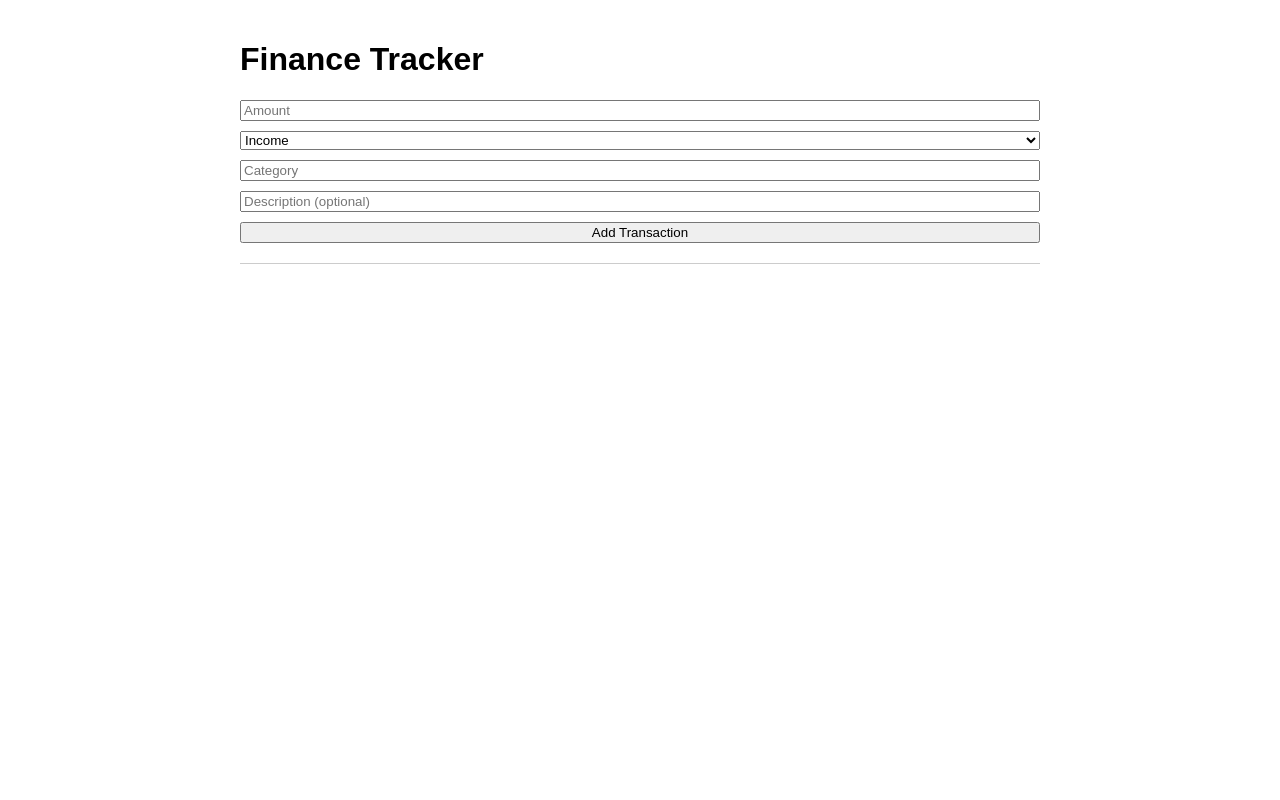
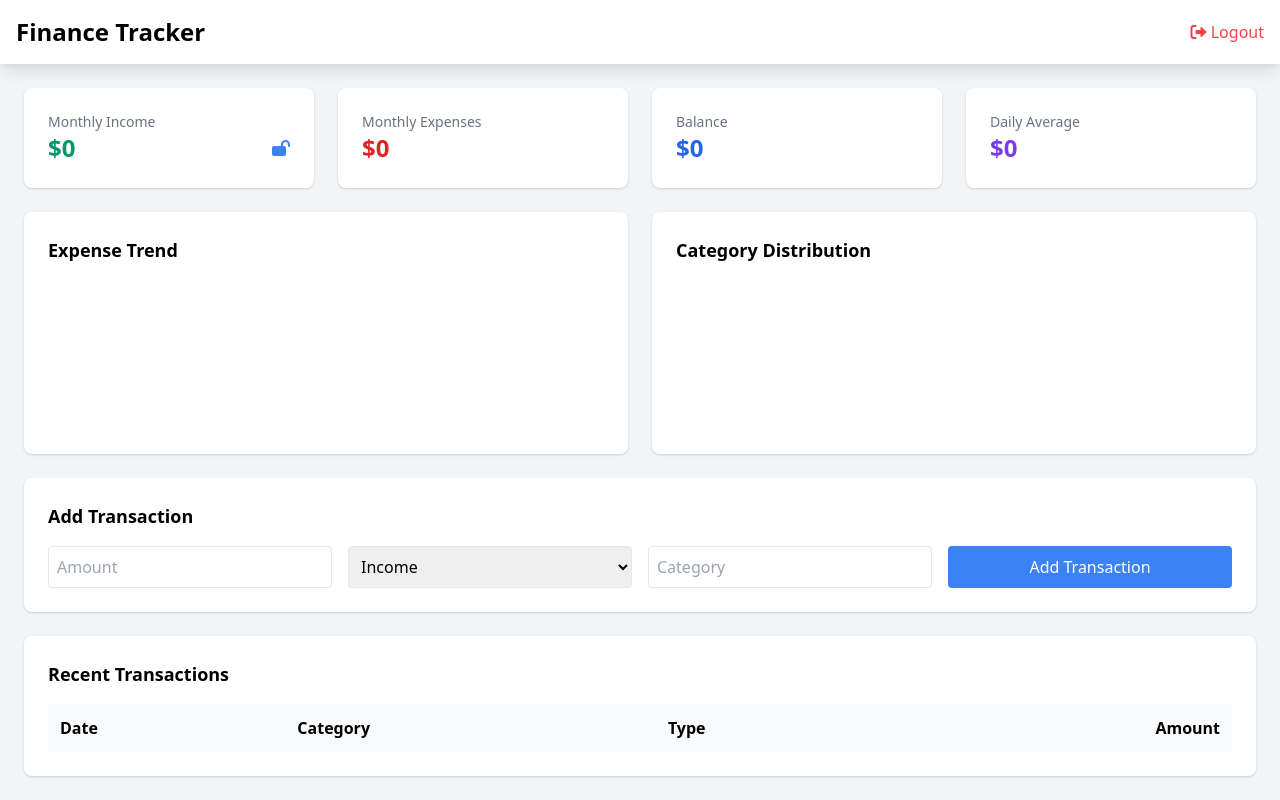
Before and after one commit to neha-369-tes/finance_tracker, a Flask app: page / in a window 1280 px wide. Run offline with Flask 2, Linux system fonts and the light colour scheme; the visitor is signed in with stand-in values (Sample User, id 1); lists and menus that the app fills with data are empty; a map, chart or similar area stays blank.

Commit message:
Update index.html

```diff
--- a/templates/index.html
+++ b/templates/index.html
@@ -2,84 +2,147 @@
 <html lang="en">
 <head>
     <meta charset="UTF-8">
-    <title>Finance Tracker</title>
-    <style>
-        body {
-            font-family: Arial, sans-serif;
-            max-width: 800px;
-            margin: 0 auto;
-            padding: 20px;
-        }
-        #transaction-form {
-            display: flex;
-            flex-direction: column;
-            gap: 10px;
-            margin-bottom: 20px;
-        }
-        #transactions-list {
-            border-top: 1px solid #ccc;
-        }
-        .transaction {
-            display: flex;
-            justify-content: space-between;
-            padding: 10px 0;
-            border-bottom: 1px solid #eee;
-        }
-    </style>
+    <meta name="viewport" content="width=device-width, initial-scale=1.0">
+    <title>Finance Tracker Dashboard</title>
+    <link href="https://cdn.jsdelivr.net/npm/tailwindcss@2.2.19/dist/tailwind.min.css" rel="stylesheet">
+    <script src="https://cdn.jsdelivr.net/npm/chart.js"></script>
+    <link href="https://cdnjs.cloudflare.com/ajax/libs/font-awesome/6.0.0/css/all.min.css" rel="stylesheet">
 </head>
-<body>
-    <h1>Finance Tracker</h1>
+<body class="bg-gray-100">
+    <nav class="bg-white shadow-lg p-4">
+        <div class="container mx-auto flex justify-between items-center">
+            <h1 class="text-2xl font-bold">Finance Tracker</h1>
+            <div class="flex items-center space-x-4">
+                <span id="userName" class="text-gray-600"></span>
+                <a href="/logout" class="text-red-500 hover:text-red-700">
+                    <i class="fas fa-sign-out-alt"></i> Logout
+                </a>
+            </div>
+        </div>
+    </nav>
 
-    <form id="transaction-form">
-        <input type="number" id="amount" placeholder="Amount" required>
-        <select id="type" required>
-            <option value="income">Income</option>
-            <option value="expense">Expense</option>
-        </select>
-        <input type="text" id="category" placeholder="Category" required>
-        <input type="text" id="description" placeholder="Description (optional)">
-        <button type="submit">Add Transaction</button>
-    </form>
+    <div class="container mx-auto p-6">
+        <!-- Summary Cards -->
+        <div class="grid grid-cols-1 md:grid-cols-4 gap-6 mb-6">
+            <div class="bg-white rounded-lg shadow p-6">
+                <h3 class="text-gray-500 text-sm">Monthly Income</h3>
+                <div class="flex items-center justify-between">
+                    <p class="text-2xl font-bold text-green-600" id="monthlyIncome">$0</p>
+                    <button id="lockIncome" class="text-blue-500 hover:text-blue-700">
+                        <i class="fas fa-lock-open"></i>
+                    </button>
+                </div>
+            </div>
+            <div class="bg-white rounded-lg shadow p-6">
+                <h3 class="text-gray-500 text-sm">Monthly Expenses</h3>
+                <p class="text-2xl font-bold text-red-600" id="monthlyExpenses">$0</p>
+            </div>
+            <div class="bg-white rounded-lg shadow p-6">
+                <h3 class="text-gray-500 text-sm">Balance</h3>
+                <p class="text-2xl font-bold text-blue-600" id="balance">$0</p>
+            </div>
+            <div class="bg-white rounded-lg shadow p-6">
+                <h3 class="text-gray-500 text-sm">Daily Average</h3>
+                <p class="text-2xl font-bold text-purple-600" id="dailyAverage">$0</p>
+            </div>
+        </div>
 
-    <div id="transactions-list"></div>
+        <!-- Charts Section -->
+        <div class="grid grid-cols-1 md:grid-cols-2 gap-6 mb-6">
+            <div class="bg-white rounded-lg shadow p-6">
+                <h3 class="text-lg font-semibold mb-4">Expense Trend</h3>
+                <canvas id="expenseChart"></canvas>
+            </div>
+            <div class="bg-white rounded-lg shadow p-6">
+                <h3 class="text-lg font-semibold mb-4">Category Distribution</h3>
+                <canvas id="categoryChart"></canvas>
+            </div>
+        </div>
+
+        <!-- Transaction Form -->
+        <div class="bg-white rounded-lg shadow p-6 mb-6">
+            <h3 class="text-lg font-semibold mb-4">Add Transaction</h3>
+            <form id="transactionForm" class="grid grid-cols-1 md:grid-cols-4 gap-4">
+                <input type="number" id="amount" placeholder="Amount" required class="p-2 border rounded">
+                <select id="type" required class="p-2 border rounded">
+                    <option value="income">Income</option>
+                    <option value="expense">Expense</option>
+                </select>
+                <input type="text" id="category" placeholder="Category" required class="p-2 border rounded">
+                <button type="submit" class="bg-blue-500 text-white p-2 rounded hover:bg-blue-600">
+                    Add Transaction
+                </button>
+            </form>
+        </div>
+
+        <!-- Transactions Table -->
+        <div class="bg-white rounded-lg shadow p-6">
+            <h3 class="text-lg font-semibold mb-4">Recent Transactions</h3>
+            <div class="overflow-x-auto">
+                <table class="min-w-full">
+                    <thead>
+                        <tr class="bg-gray-50">
+                            <th class="p-3 text-left">Date</th>
+                            <th class="p-3 text-left">Category</th>
+                            <th class="p-3 text-left">Type</th>
+                            <th class="p-3 text-right">Amount</th>
+                        </tr>
+                    </thead>
+                    <tbody id="transactionsList"></tbody>
+                </table>
+            </div>
+        </div>
+    </div>
 
     <script>
-        const form = document.getElementById('transaction-form');
-        const transactionsList = document.getElementById('transactions-list');
+        document.getElementById('transactionForm').addEventListener('submit', async (e) => {
+            e.preventDefault();
+            const data = {
+                amount: document.getElementById('amount').value,
+                type: document.getElementById('type').value,
+                category: document.getElementById('category').value
+            };
+
+            try {
+                const response = await fetch('/add_transaction', {
+                    method: 'POST',
+                    headers: { 'Content-Type': 'application/json' },
+                    body: JSON.stringify(data)
+                });
+                if (response.ok) {
+                    document.getElementById('transactionForm').reset();
+                    fetchTransactions();
+                }
+            } catch (error) {
+                console.error('Error:', error);
+            }
+        });
 
         async function fetchTransactions() {
-            const response = await fetch('/transactions');
-            const transactions = await response.json();
-            transactionsList.innerHTML = transactions.map(t => `
-                <div class="transaction">
-                    <span>${t.date.split('T')[0]} - ${t.category}</span>
-                    <span style="color:${t.transaction_type === 'income' ? 'green' : 'red'}">
-                        ${t.transaction_type === 'income' ? '+' : '-'}$${t.amount}
-                    </span>
-                </div>
-            `).join('');
+            try {
+                const response = await fetch('/get_transactions');
+                const transactions = await response.json();
+                let totalIncome = 0, totalExpenses = 0;
+                const transactionsList = document.getElementById('transactionsList');
+                transactionsList.innerHTML = transactions.map(t => {
+                    const amount = parseFloat(t.amount);
+                    t.transaction_type === 'income' ? totalIncome += amount : totalExpenses += amount;
+                    return `<tr class="border-t">
+                                <td class="p-3">${new Date(t.timestamp * 1000).toLocaleDateString()}</td>
+                                <td class="p-3">${t.category}</td>
+                                <td class="p-3">${t.transaction_type}</td>
+                                <td class="p-3 text-right ${t.transaction_type === 'income' ? 'text-green-600' : 'text-red-600'}">
+                                    ${t.transaction_type === 'income' ? '+' : '-'}$${amount.toFixed(2)}
+                                </td>
+                            </tr>`;
+                }).join('');
+                document.getElementById('monthlyIncome').textContent = `$${totalIncome.toFixed(2)}`;
+                document.getElementById('monthlyExpenses').textContent = `$${totalExpenses.toFixed(2)}`;
+                document.getElementById('balance').textContent = `$${(totalIncome - totalExpenses).toFixed(2)}`;
+            } catch (error) {
+                console.error('Error:', error);
+            }
         }
-
-        form.addEventListener('submit', async (e) => {
-            e.preventDefault();
-            const transaction = {
-                amount: document.getElementById('amount').value,
-                type: document.getElementById('type').value,
-                category: document.getElementById('category').value,
-                description: document.getElementById('description').value
-            };
-
-            await fetch('/add_transaction', {
-                method: 'POST',
-                headers: {
-                    'Content-Type': 'application/json'
-                },
-                body: JSON.stringify(transaction)
-            });
-
-            form.reset();
-            fetchTransactions();
-        });
 
         fetchTransactions();
     </script>
```
